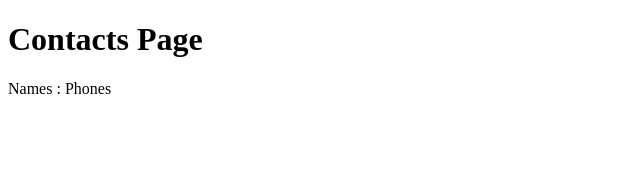
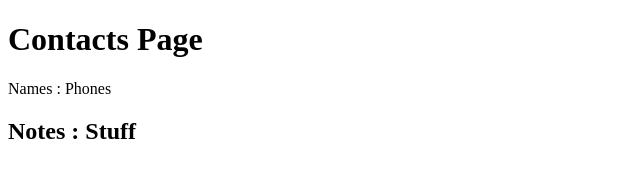
Before and after one commit to test2011tube/com.bread.products, a plain HTML site: page WebContent/contacts.html in a window 1280 px wide. Shown: the whole page, without its empty margins (0-640 px from the left). Drawn offline with Linux system fonts and the light colour scheme.

Commit message:
added notes and finished coding in contacts

```diff
--- a/WebContent/contacts.html
+++ b/WebContent/contacts.html
@@ -7,5 +7,7 @@
 <body>
 <h1>Contacts Page</h1>
 <p>Names    :  Phones</p>
+
+<h2>Notes  : Stuff</h2>
 </body>
 </html>
```
